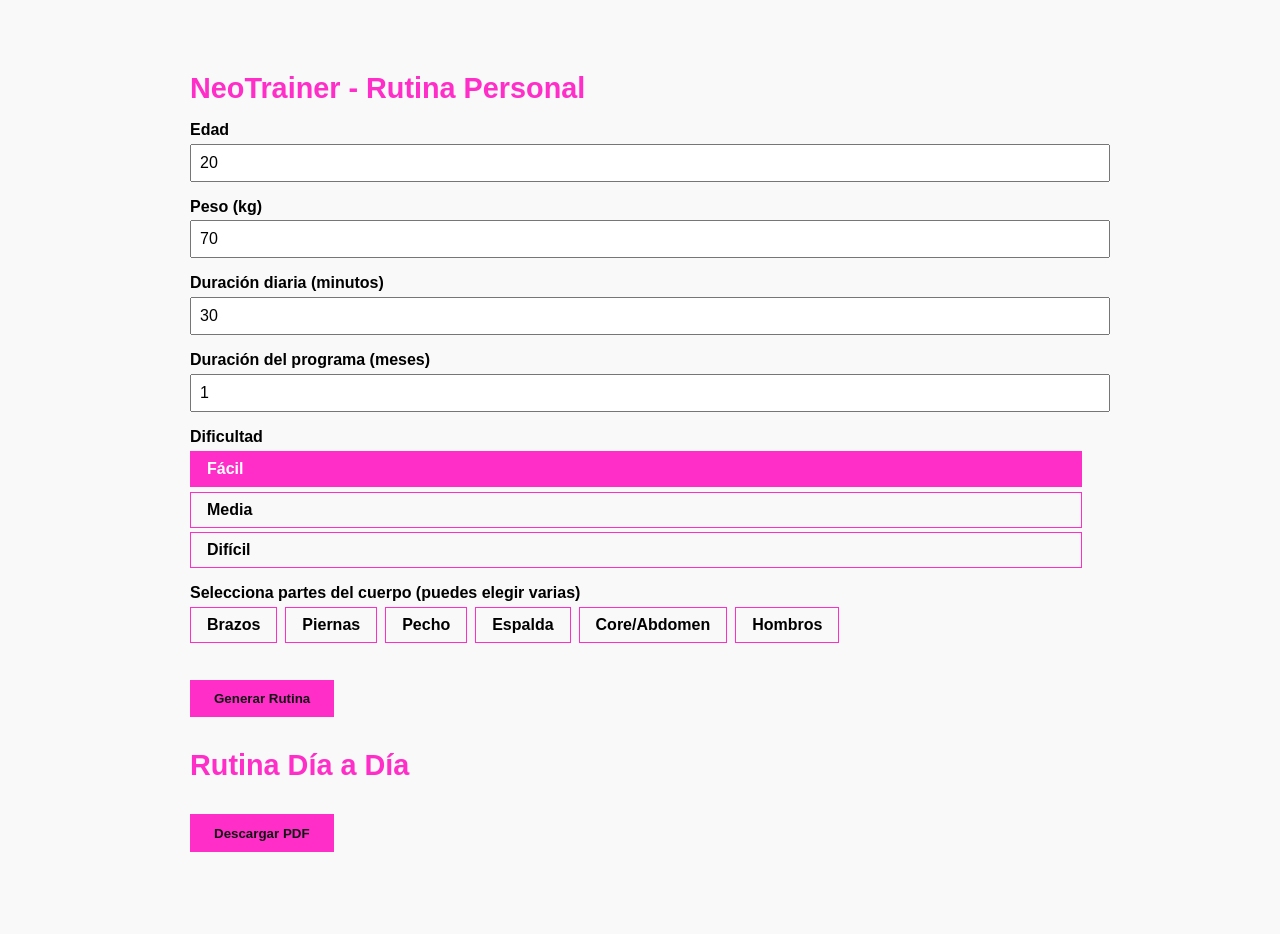
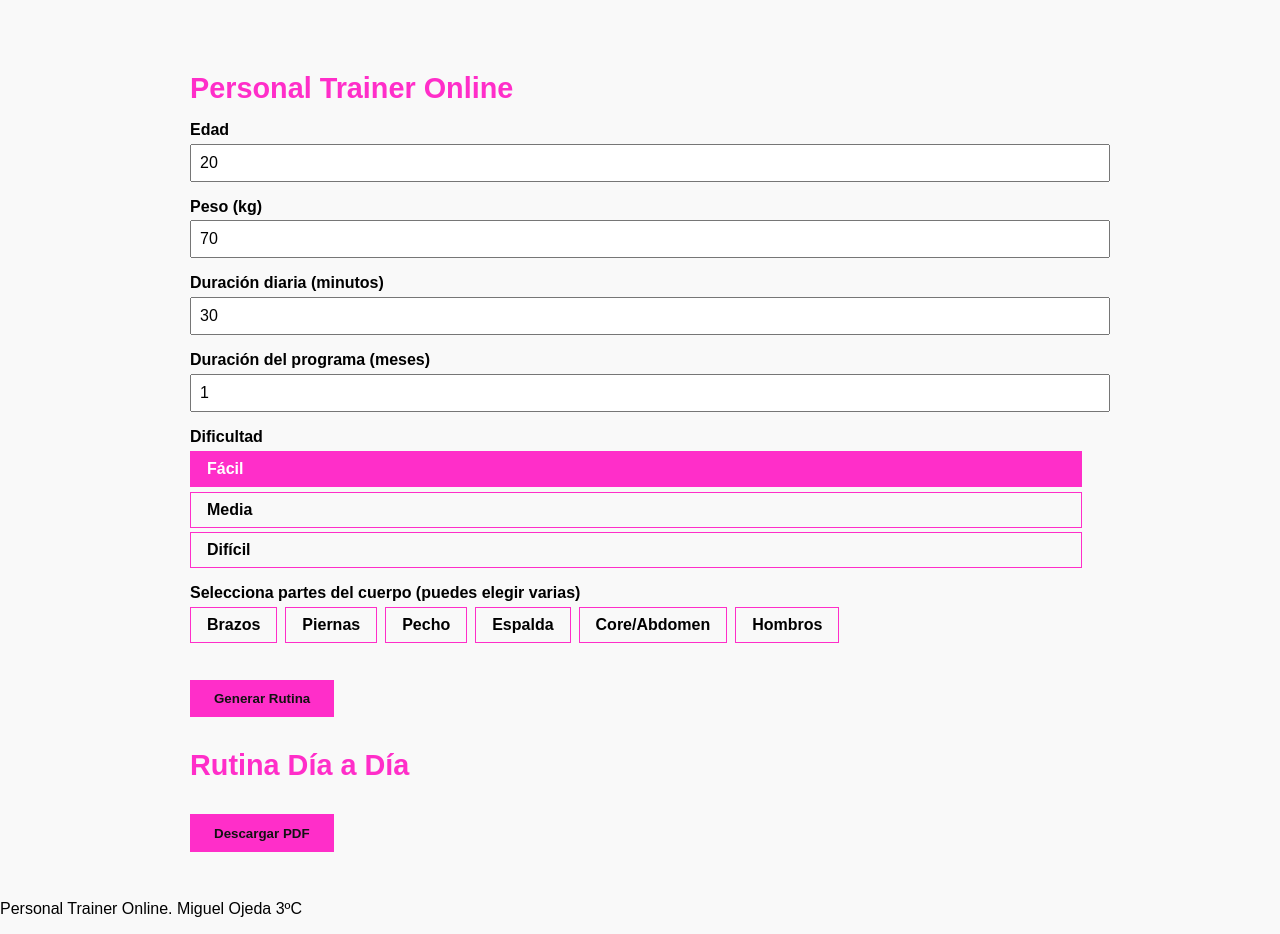
Before and after one commit to TrompiBueno/Trainer, a plain HTML site: page index.html in a window 1280 px wide. Before the commit the page ends 900 px from the top, so only its background shows below. Drawn offline with nearby package versions, Linux system fonts and the light colour scheme.

Commit message:
Update title and footer in index.html

```diff
--- a/index.html
+++ b/index.html
@@ -3,7 +3,7 @@
 <head>
 <meta charset="UTF-8">
 <meta name="viewport" content="width=device-width, initial-scale=1.0">
-<title>NeoTrainer - Rutina Personal</title>
+<title>Personal Trainer Online</title>
 <link rel="stylesheet" href="https://cdnjs.cloudflare.com/ajax/libs/font-awesome/6.5.1/css/all.min.css">
 <script src="https://cdnjs.cloudflare.com/ajax/libs/jspdf/2.5.1/jspdf.umd.min.js"></script>
 <style>
@@ -30,7 +30,7 @@ input, select { width:100%; padding:0.5rem; font-size:1rem; }
 </head>
 <body>
 <div class="container">
-<h2>NeoTrainer - Rutina Personal</h2>
+<h2>Personal Trainer Online</h2>
 
 <div class="form-group">
   <label>Edad</label>
@@ -187,5 +187,9 @@ function downloadPDF(){
   doc.save("RutinaEntrenamiento.pdf");
 }
 </script>
+
+    <footer>
+    <p>Personal Trainer Online. Miguel Ojeda 3ºC</p>
+  </footer>
 </body>
 </html>
```
